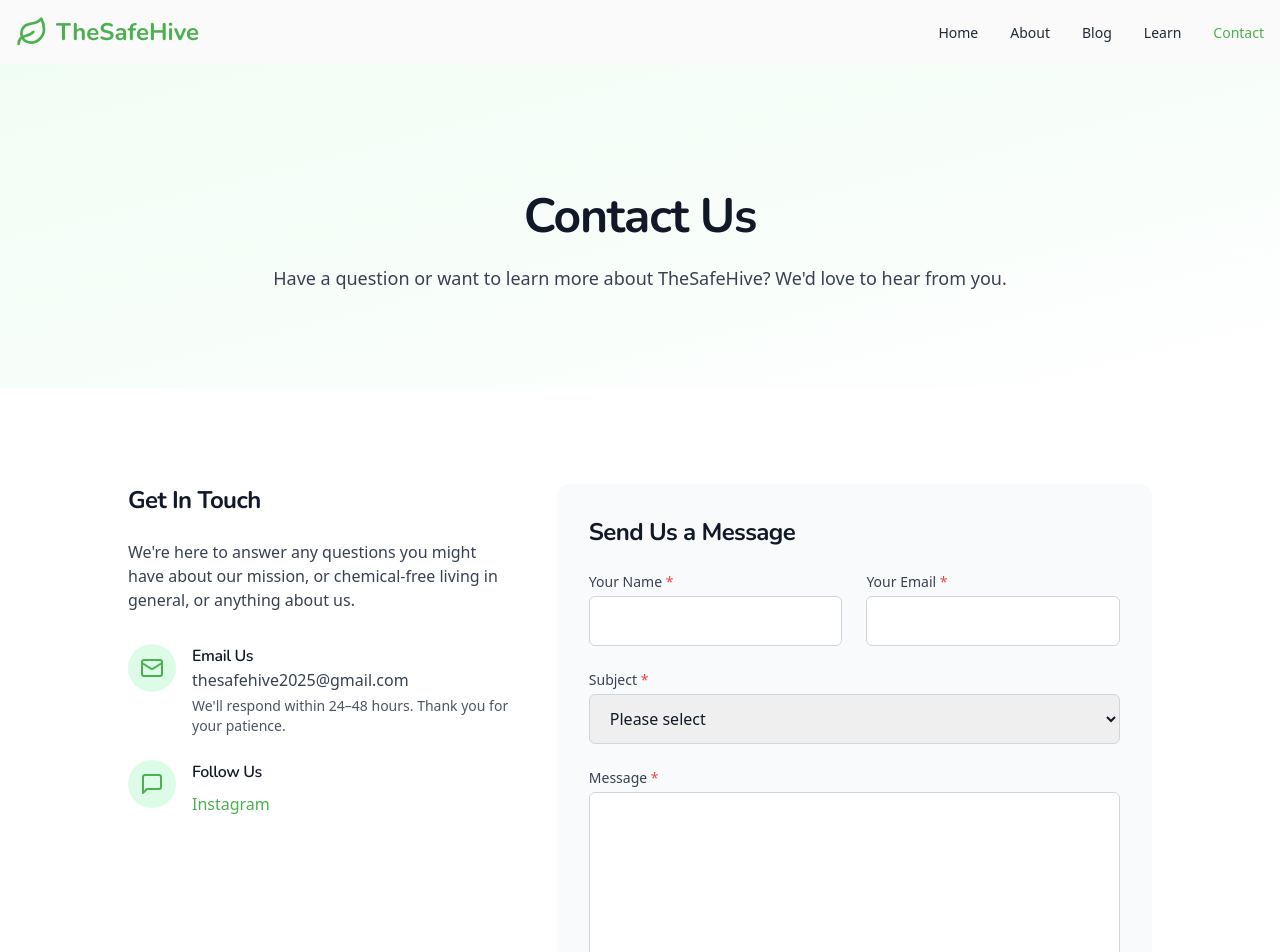
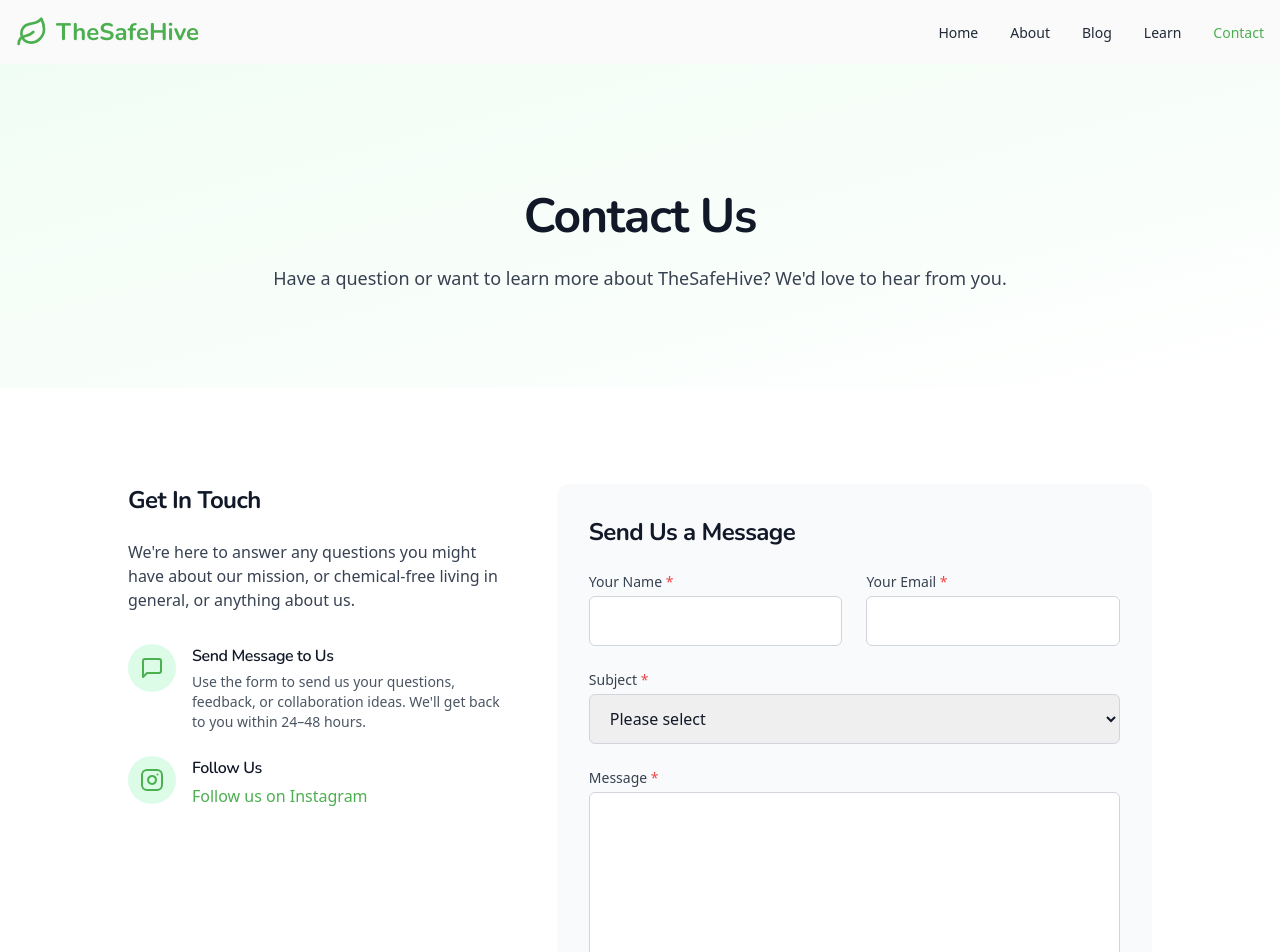
Before and after one commit to Bharathkumar1522/Thesafehive, a React (Vite) app: page /contact in a window 1280 px wide. Shown: the top 952 px of the page. Built offline with nearby package versions, Linux system fonts and the light colour scheme; a web font is replaced by a local one.

Commit message:
Update Contact.tsx

```diff
--- a/src/pages/Contact.tsx
+++ b/src/pages/Contact.tsx
@@ -1,6 +1,6 @@
 import { useState } from 'react';
 import emailjs from "@emailjs/browser";
-import { Mail, MessageSquare, Send } from 'lucide-react';
+import { MessageSquare, Send, Instagram } from 'lucide-react';
 import { FAQItem } from '../components/ui/FAQItem';
 import { CTASection } from '../components/ui/CTASection';
 
@@ -8,7 +8,6 @@ const SERVICE_ID = import.meta.env.VITE_EMAILJS_SERVICE_ID;
 const TEMPLATE_ID_OWNER = import.meta.env.VITE_EMAILJS_TEMPLATE_ID_OWNER;
 const TEMPLATE_ID_USER = import.meta.env.VITE_EMAILJS_TEMPLATE_ID_USER;
 const PUBLIC_KEY = import.meta.env.VITE_EMAILJS_PUBLIC_KEY;
-
 
 const Contact = () => {
   const [formData, setFormData] = useState({
@@ -20,7 +19,6 @@ const Contact = () => {
 
   const [submitted, setSubmitted] = useState(false);
   const [error, setError] = useState('');
-
   const [activeFaq, setActiveFaq] = useState<number | null>(null);
 
   const faqs = [
@@ -105,35 +103,43 @@ const Contact = () => {
         <div className="container mx-auto px-4">
           <div className="max-w-5xl mx-auto">
             <div className="grid grid-cols-1 md:grid-cols-5 gap-12">
+
               {/* Contact Info */}
               <div className="md:col-span-2">
                 <h2 className="text-2xl font-bold text-gray-900 mb-6">Get In Touch</h2>
                 <p className="text-gray-700 mb-8">
                   We're here to answer any questions you might have about our mission, or chemical-free living in general, or anything about us.
                 </p>
+
                 <div className="space-y-6">
-                  <div className="flex items-start space-x-4">
-                    <div className="bg-green-100 p-3 rounded-full">
-                      <Mail className="h-6 w-6 text-green-600" />
-                    </div>
-                    <div>
-                      <h3 className="font-medium text-gray-900">Email Us</h3>
-                      <p className="text-gray-700">thesafehive2025@gmail.com</p>
-                      <p className="text-gray-600 text-sm mt-1">We'll respond within 24–48 hours. Thank you for your patience.</p>
-                    </div>
-                  </div>
-
+                  {/* Send Message Info */}
                   <div className="flex items-start space-x-4">
                     <div className="bg-green-100 p-3 rounded-full">
                       <MessageSquare className="h-6 w-6 text-green-600" />
                     </div>
                     <div>
+                      <h3 className="font-medium text-gray-900">Send Message to Us</h3>
+                      <p className="text-gray-600 text-sm mt-1">
+                        Use the form to send us your questions, feedback, or collaboration ideas. We'll get back to you within 24–48 hours.
+                      </p>
+                    </div>
+                  </div>
+
+                  {/* Follow Us */}
+                  <div className="flex items-start space-x-4">
+                    <div className="bg-green-100 p-3 rounded-full">
+                      <Instagram className="h-6 w-6 text-green-600" />
+                    </div>
+                    <div>
                       <h3 className="font-medium text-gray-900">Follow Us</h3>
-                      <div className="mt-2 space-y-1">
-                        <a href="#" className="block text-green-600 hover:text-green-700 transition-colors">Instagram</a>
-                       {/* <a href="#" className="block text-green-600 hover:text-green-700 transition-colors">Facebook</a> */}
-                      {/*  <a href="#" className="block text-green-600 hover:text-green-700 transition-colors">Twitter</a> */}
-                      </div>
+                      <a
+                        href="https://www.instagram.com/thesafehive"
+                        target="_blank"
+                        rel="noopener noreferrer"
+                        className="block text-green-600 hover:text-green-700 transition-colors mt-1 font-medium"
+                      >
+                        Follow us on Instagram
+                      </a>
                     </div>
                   </div>
                 </div>
@@ -242,7 +248,9 @@ const Contact = () => {
       <section className="py-16 md:py-24 bg-gray-50">
         <div className="container mx-auto px-4">
           <div className="max-w-3xl mx-auto">
-            <h2 className="text-3xl font-bold text-gray-900 mb-12 text-center">Frequently Asked Questions</h2>
+            <h2 className="text-3xl font-bold text-gray-900 mb-12 text-center">
+              Frequently Asked Questions
+            </h2>
 
             <div className="space-y-4">
               {faqs.map((faq, index) => (
@@ -270,7 +278,6 @@ const Contact = () => {
           variant: 'secondary'
         }}
       />
-
     </div>
   );
 };
```
